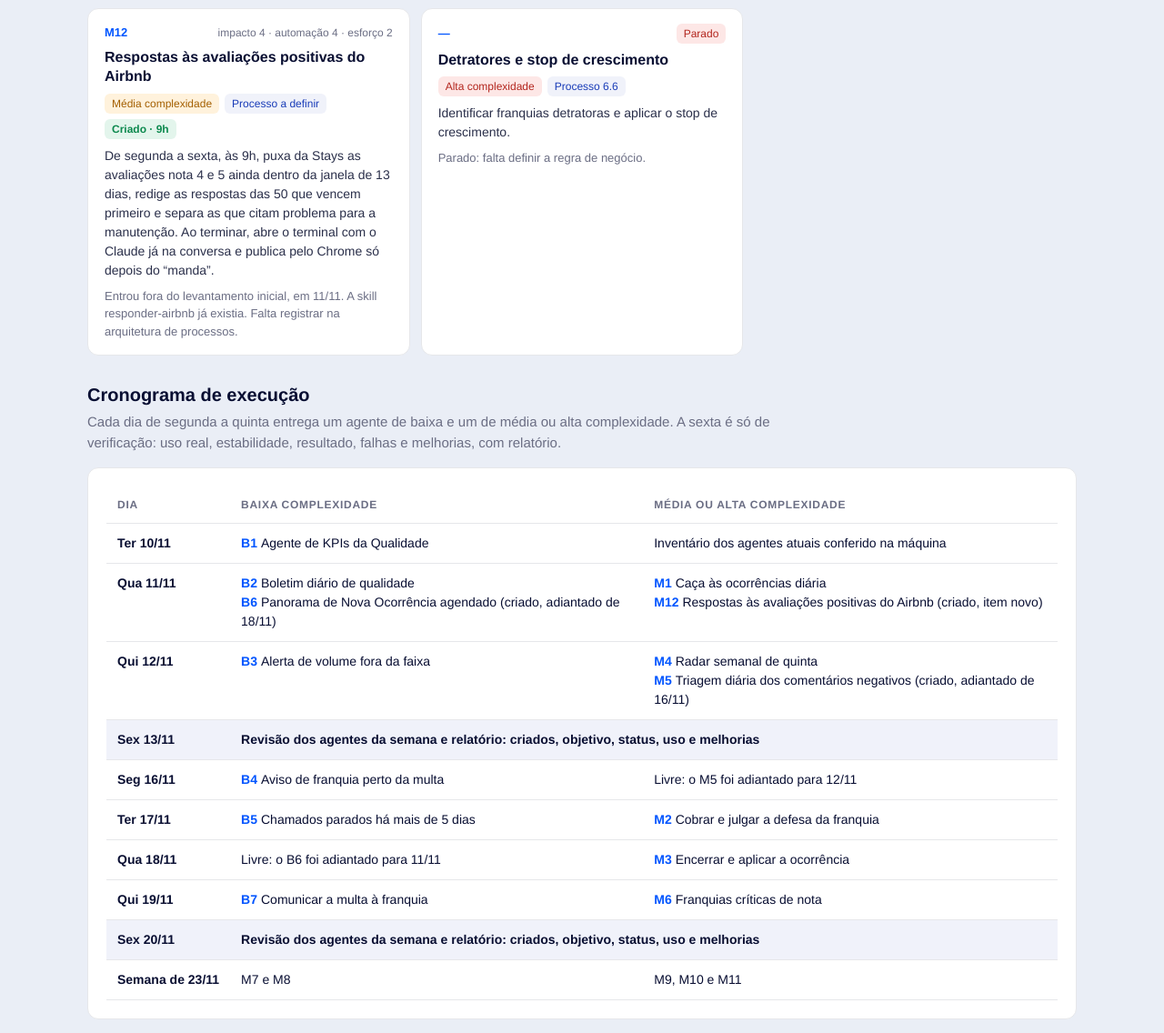
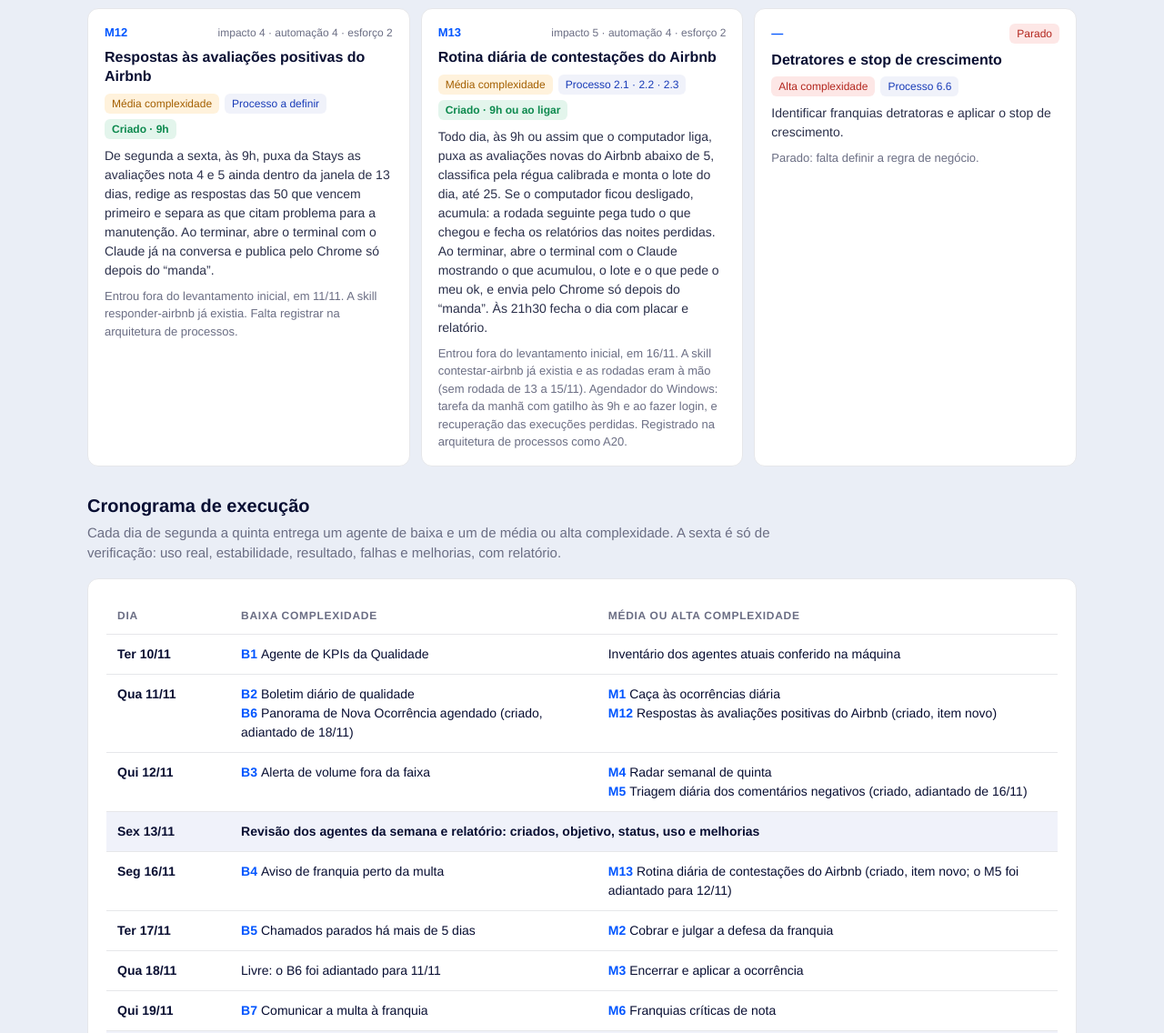
Before and after one commit to victoriamagri/agentes-qualidade, a plain HTML site: page index.html in a window 1280 px wide. Shown: the part 2794-3930 px from the top of the page at 91% size. Drawn offline with Linux system fonts and the light colour scheme.

Commit message:
M13 novo: rotina diária de contestações do Airbnb, 9h ou ao ligar
As rodadas da skill contestar-airbnb eram à mão e pularam 13 a 15/11. Agora o Agendador roda às 9h e no login, recupera o que ficou para trás e abre o terminal para aprovar o envio.

Co-Authored-By: Claude Opus 5.5 <noreply@anthropic.com>

```diff
--- a/index.html
+++ b/index.html
@@ -148,7 +148,7 @@ footer{color:var(--txt2);font-size:13px;padding:24px 0 40px;border-top:1px solid
 
 </main>
 
-<footer><div class="wrap">Franquias · Qualidade e Fiscalização · Documento interno · atualizado em 12/11/2026</div></footer>
+<footer><div class="wrap">Franquias · Qualidade e Fiscalização · Documento interno · atualizado em 16/11/2026</div></footer>
 
 <script>
 const AG = [
@@ -209,6 +209,9 @@ const AG = [
   {id:"M12",c:"media",n:"Respostas às avaliações positivas do Airbnb",p:"a definir",i:4,a:4,e:2,
    o:"De segunda a sexta, às 9h, puxa da Stays as avaliações nota 4 e 5 ainda dentro da janela de 13 dias, redige as respostas das 50 que vencem primeiro e separa as que citam problema para a manutenção. Ao terminar, abre o terminal com o Claude já na conversa e publica pelo Chrome só depois do “manda”.",
    w:"Entrou fora do levantamento inicial, em 11/11. A skill responder-airbnb já existia. Falta registrar na arquitetura de processos.",ok:"Criado · 9h"},
+  {id:"M13",c:"media",n:"Rotina diária de contestações do Airbnb",p:"2.1 · 2.2 · 2.3",i:5,a:4,e:2,
+   o:"Todo dia, às 9h ou assim que o computador liga, puxa as avaliações novas do Airbnb abaixo de 5, classifica pela régua calibrada e monta o lote do dia, até 25. Se o computador ficou desligado, acumula: a rodada seguinte pega tudo o que chegou e fecha os relatórios das noites perdidas. Ao terminar, abre o terminal com o Claude mostrando o que acumulou, o lote e o que pede o meu ok, e envia pelo Chrome só depois do “manda”. Às 21h30 fecha o dia com placar e relatório.",
+   w:"Entrou fora do levantamento inicial, em 16/11. A skill contestar-airbnb já existia e as rodadas eram à mão (sem rodada de 13 a 15/11). Agendador do Windows: tarefa da manhã com gatilho às 9h e ao fazer login, e recuperação das execuções perdidas. Registrado na arquitetura de processos como A20.",ok:"Criado · 9h ou ao ligar"},
   {id:"—",c:"alta",n:"Detratores e stop de crescimento",p:"6.6",i:0,a:0,e:0,bloq:true,
    o:"Identificar franquias detratoras e aplicar o stop de crescimento.",
    w:"Parado: falta definir a regra de negócio."}
@@ -218,7 +221,7 @@ const CRONO = [
   ["Qua 11/11","<span class=\"k\">B2</span>Boletim diário de qualidade<br><span class=\"k\">B6</span>Panorama de Nova Ocorrência agendado (criado, adiantado de 18/11)","<span class=\"k\">M1</span>Caça às ocorrências diária<br><span class=\"k\">M12</span>Respostas às avaliações positivas do Airbnb (criado, item novo)"],
   ["Qui 12/11","B3","<span class=\"k\">M4</span>Radar semanal de quinta<br><span class=\"k\">M5</span>Triagem diária dos comentários negativos (criado, adiantado de 16/11)"],
   ["Sex 13/11","rev"],
-  ["Seg 16/11","B4","Livre: o M5 foi adiantado para 12/11"],
+  ["Seg 16/11","B4","<span class=\"k\">M13</span>Rotina diária de contestações do Airbnb (criado, item novo; o M5 foi adiantado para 12/11)"],
   ["Ter 17/11","B5","M2"],
   ["Qua 18/11","Livre: o B6 foi adiantado para 11/11","M3"],
   ["Qui 19/11","B7","M6"],
```
